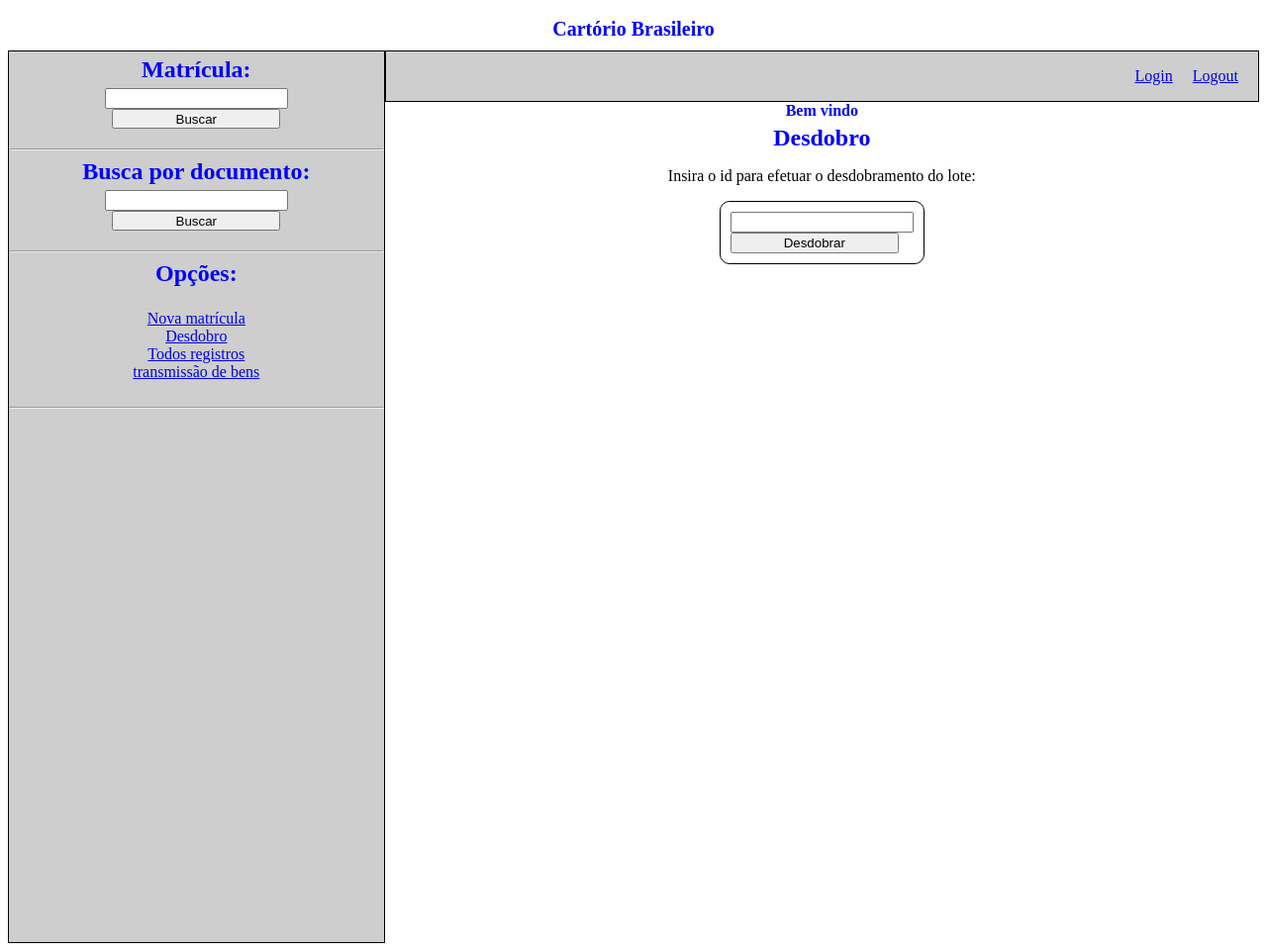
After one commit to sandro20231/cartorio, a Django app: page /desdobro in a window 1280 px wide. The commit adds this page. Shown: the whole page at 99% size. Run offline with Django 5.2, Linux system fonts and the light colour scheme.

Commit message:
adicionando função desdobro

```diff
--- a/cartorio/registro/static/registro/estilo.css
+++ b/cartorio/registro/static/registro/estilo.css
@@ -157,6 +157,23 @@ header {
     margin-left: 50px;
 }
 
-.mostrartransmissoes {
+.mostrartransmissoes {}
 
+.desdobropai {
+    display: flex;
+    justify-content: center;
 }
+
+.desdobrofilho {
+    border: 1px solid black;
+    border-radius: 10px;
+    padding: 10px;
+}
+
+.textodesdobro {
+    text-align: center;
+}
+
+.botaodesdobro{
+    width: 170px;
+}
--- /dev/null
+++ b/cartorio/registro/templates/registro/desdobro.html
@@ -0,0 +1,15 @@
+{% extends "registro/layout.html" %}
+
+{% block body %}
+<h2 class="titulonavegacao">Desdobro</h2>
+<p class="textodesdobro">Insira o id para efetuar o desdobramento do lote:</p>
+<div class="desdobropai">
+    <form class="desdobrofilho" action="{% url 'desdobro' %}" method="post">
+        {% csrf_token %}
+        <input type="number" name="iddesdobro"><br>
+
+        <button type="submit" class="botaodesdobro">Desdobrar</button>
+    </form>
+</div>
+
+{% endblock %}
--- a/cartorio/registro/templates/registro/layout.html
+++ b/cartorio/registro/templates/registro/layout.html
@@ -36,7 +36,7 @@
                 <h2 class="titulonavegacao">Opções:</h2>
                 <br>
                 <a href="{% url 'novoregistro' %}">Nova matrícula</a><br>
-                <a href="#">Desdobro</a><br>
+                <a href="{% url 'desdobro' %}">Desdobro</a><br>
                 <a href="{% url 'listarregistros' %}">Todos registros</a><br>
                 <a href="{% url 'transmitir' %}">transmissão de bens</a>
             </div>
--- a/cartorio/registro/urls.py
+++ b/cartorio/registro/urls.py
@@ -13,7 +13,8 @@ urlpatterns = [
     path('buscarmatricula/', views.buscarmatricula, name='buscarmatricula'),
     path('buscadocumento', views.buscadocumento, name="buscadocumento"),
     path('<int:matricula>', views.mostrarmatricula, name='mostrarmatricula3'),
-    path('transmitirbens', views.transmitir, name='transmitir')
+    path('transmitirbens', views.transmitir, name='transmitir'),
+    path('desdobro', views.desdobro, name="desdobro")
 
 
 ]
--- a/cartorio/registro/views.py
+++ b/cartorio/registro/views.py
@@ -55,8 +55,13 @@ def listarregistros(request):
 
 def mostrarmatricula(request, matricula):
     dados = Registro.objects.get(pk=matricula)
+    if dados.ativo == False:
+        rdesdobrados = Registro.objects.filter(registro_anterior=matricula)
+    else:
+        rdesdobrados = "Sem desdobros para esta matrícula"
     transmissoes = Transmissaodebens.objects.filter(matricula=matricula)
-    return render(request, "registro/matricula.html", {"dado": dados, "ts": transmissoes})
+
+    return render(request, "registro/matricula.html", {"dado": dados, "ts": transmissoes, "desdobros": rdesdobrados})
 
 
 def buscarmatricula(request):
@@ -69,7 +74,8 @@ def buscarmatricula(request):
 def buscadocumento(request):
     documento = request.POST.get('buscadocumento')
     dados = Registro.objects.filter(cpf_proprietario=documento)
-    return render(request, "registro/listapordocumento.html", {"registros": dados})
+
+    return render(request, "registro/listapordocumento.html", {"registros": dados, })
 
 
 def transmitir(request):
@@ -93,3 +99,14 @@ def transmitir(request):
         return HttpResponseRedirect(reverse('listarregistros'))
 
     return render(request, "registro/transmissao.html")
+
+
+def desdobro(request):
+    if request.method == "POST":
+        matricula = request.POST['iddesdobro']
+        registrop = Registro.objects.get(pk=matricula)
+        registrop.ativo = False
+        registrop.save()
+
+        return HttpResponseRedirect(reverse('listarregistros'))
+    return render(request, 'registro/desdobro.html')
```
Also changed, not shown: cartorio/registro/templates/registro/matricula.html (+10 -0 lines), cartorio/db.sqlite3.
